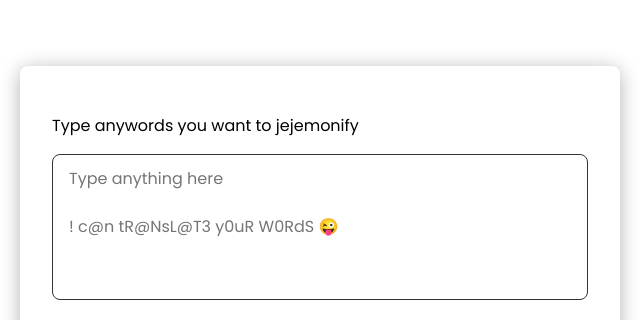
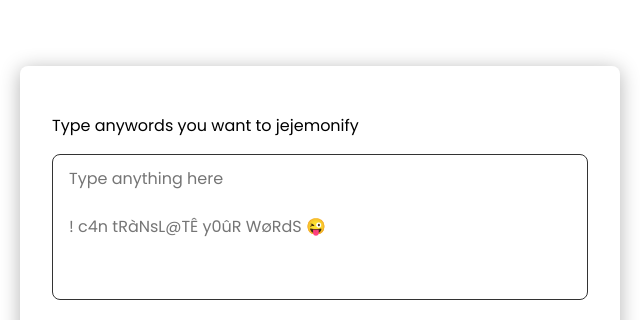
Before and after one commit to A14313/jejemonify-app, a website built with Parcel: page src/index.html in a window 1280 px wide. Shown: the part 110-430 px from the top of the page, 320-960 px from the left. Built offline with nearby package versions, Linux system fonts and the light colour scheme.

Commit message:
Added more dictionary and randomizer
Added more dictionary

Added randomizer for each letter.

Added rm -rf dist/* before parcel to delete all files inside the dist folder before starting a new session or before building

```diff
--- a/package.json
+++ b/package.json
@@ -1,10 +1,10 @@
 {
 	"name": "jejemonify-app",
-	"version": "1.0.0",
+	"version": "1.1.0",
 	"description": "The logic or idea behind the 'Jejemonify function' itself. I got from the tiktoker 'Kim Nejudne'. But I want to improve that, so I build a UI to make it an app",
 	"scripts": {
-		"start": "parcel src/*.html --open",
-		"build": "parcel build src/*.html --public-url ./"
+		"start": "rm -rf dist/* && parcel src/*.html --open",
+		"build": "rm -rf dist/* && parcel build src/*.html --public-url ./"
 	},
 	"repository": {
 		"type": "git",
--- a/src/js/script.js
+++ b/src/js/script.js
@@ -9,11 +9,13 @@
 const placeholder = 'I can translate your words 😜';
 
 const dictionary = {
-	a: '@',
-	e: '3',
-	i: '!',
-	o: '0',
-	g: '9',
+	a: ['@', '4', 'à'],
+	e: ['3', 'ê', 'é', 'ē', 'È', 'Ë', 'É', 'Ê'],
+	i: ['!', 'î', 'ï'],
+	o: ['0', 'ö', 'ô', 'ø'],
+	g: ['9', 'q', 'G'],
+	u: ['û', 'ü', 'ū'],
+	'.': [',,', '.~'],
 };
 
 function jejemonify(words) {
@@ -31,8 +33,11 @@
 			// Parang shorthand yung naka sulat dito sa if statement.
 			// tandaan na laging truth ang nasa if statement
 			// unless lagyan ng "!" exclamation, mababaliktad kaya magiging falsy
+
+			//H,e,l,l,o
 			if (dictionary[el]) {
-				return dictionary[el];
+				const rand = Math.floor(Math.random() * dictionary[el].length);
+				return dictionary[el][rand];
 			}
 
 			// We want to check every index if it is an odd number
```
Also changed, not shown: dist/index.html, 4 other files.
